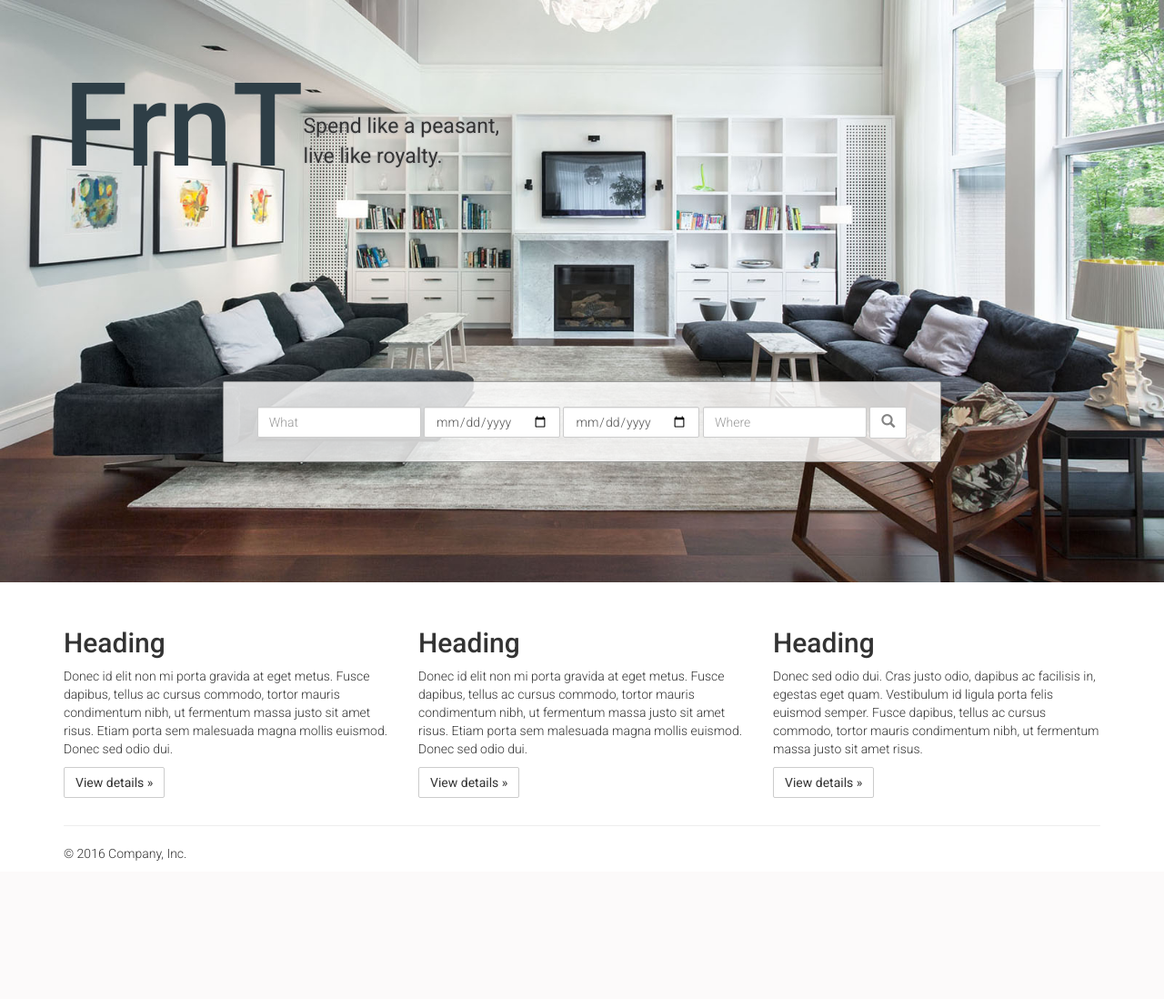
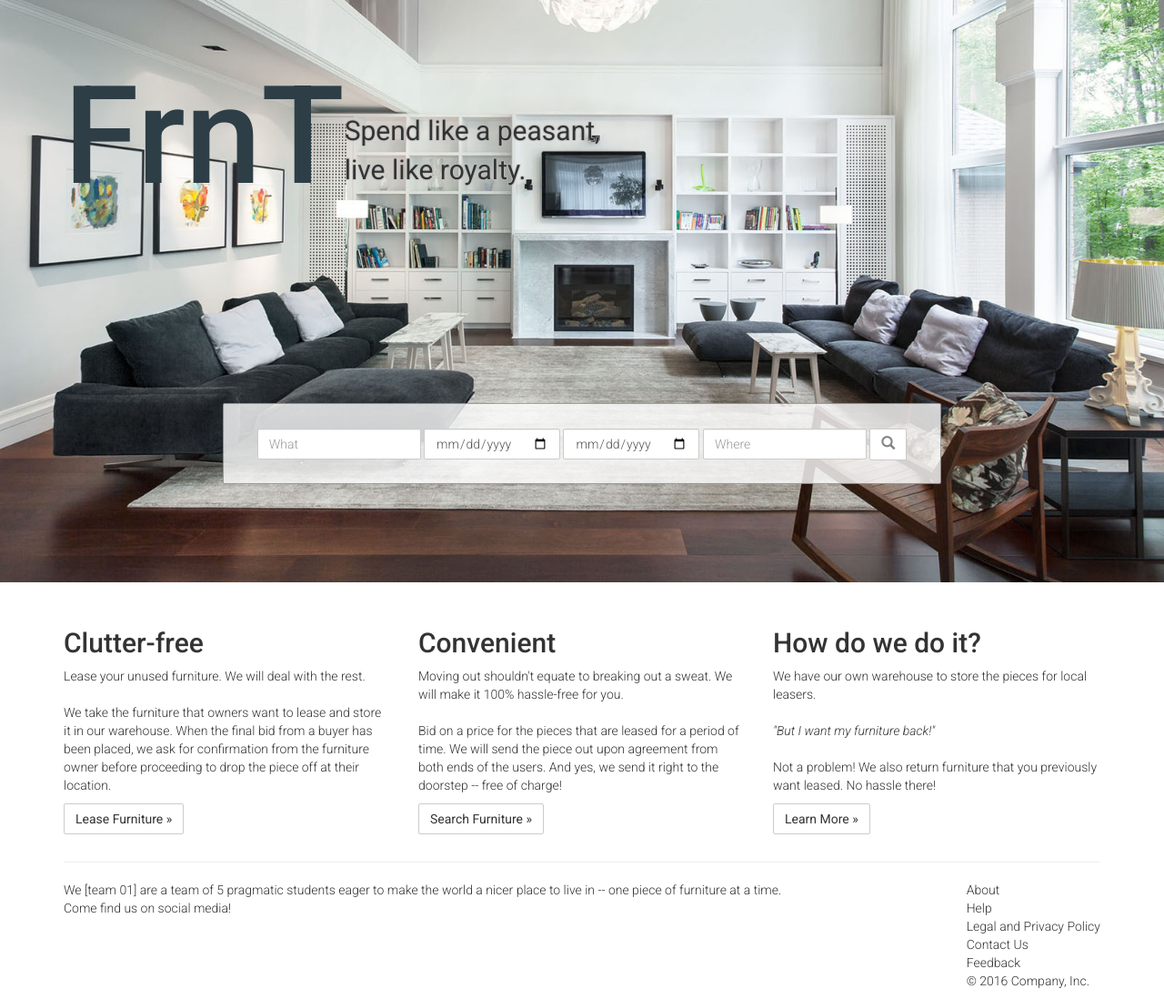
Before and after one commit to xofaye/frnt, a Django app: page / in a window 1280 px wide. Shown: the whole page at 91% size. Before the commit the page ends 958 px from the top, so only its background shows below. Run offline with Django 3.2, Linux system fonts and the light colour scheme; some libraries are stand-ins or nearby versions.

Commit message:
add content and footer to landing page

```diff
--- a/Backend/frnt/main/static/css/landing.css
+++ b/Backend/frnt/main/static/css/landing.css
@@ -7,7 +7,8 @@
 .header-row .header-name {
   position: relative;
   float: left;
-  font-size: 128px;
+  font-size: 150px;
+  /*font-size: 128px;*/
   color: rgb(46, 62, 70);
 }
 
@@ -17,7 +18,8 @@
 
   margin-top: 75px;
   margin-bottom: 10px;
-  font-size: 23px;
+  font-size: 30px;
+  /*font-size: 23px*/
   font-weight: 400;
   /*color: rgb(46, 62, 70);*/
   text-shadow: -1px -1px 0 rgba(190, 190, 190, 0.5), 1px -1px 0 rgba(190, 190, 190, 0.5), -1px 1px 0 rgba(190, 190, 190, 0.5), 1px 1px 0 rgba(190, 190, 190, 0.5);
--- a/Backend/frnt/main/templates/index.html
+++ b/Backend/frnt/main/templates/index.html
@@ -59,27 +59,49 @@
       <!-- Example row of columns -->
       <div class="row">
         <div class="col-md-4">
-          <h2>Heading</h2>
-          <p>Donec id elit non mi porta gravida at eget metus. Fusce dapibus, tellus ac cursus commodo, tortor mauris condimentum nibh, ut fermentum massa justo sit amet risus. Etiam porta sem malesuada magna mollis euismod. Donec sed odio dui. </p>
-          <p><a class="btn btn-default" href="#" role="button">View details &raquo;</a></p>
+          <h2>Clutter-free</h2>
+          <p>Lease your unused furniture. We will deal with the rest. <br> <br> We take the furniture that owners want to lease and store it in our warehouse. When the final bid from a buyer has been placed, we ask for confirmation from the furniture owner before proceeding to drop the piece off at their location. </p>
+          <p><a class="btn btn-default" href="#" role="button">Lease Furniture &raquo;</a></p>
         </div>
         <div class="col-md-4">
-          <h2>Heading</h2>
-          <p>Donec id elit non mi porta gravida at eget metus. Fusce dapibus, tellus ac cursus commodo, tortor mauris condimentum nibh, ut fermentum massa justo sit amet risus. Etiam porta sem malesuada magna mollis euismod. Donec sed odio dui. </p>
-          <p><a class="btn btn-default" href="#" role="button">View details &raquo;</a></p>
+          <h2>Convenient</h2>
+          <p>Moving out shouldn't equate to breaking out a sweat. We will make it 100% hassle-free for you. <br> <br> Bid on a price for the pieces that are leased for a period of time. We will send the piece out upon agreement from both ends of the users. And yes, we send it right to the doorstep -- free of charge! </p>
+          <p><a class="btn btn-default" href="#" role="button">Search Furniture &raquo;</a></p>
        </div>
         <div class="col-md-4">
-          <h2>Heading</h2>
-          <p>Donec sed odio dui. Cras justo odio, dapibus ac facilisis in, egestas eget quam. Vestibulum id ligula porta felis euismod semper. Fusce dapibus, tellus ac cursus commodo, tortor mauris condimentum nibh, ut fermentum massa justo sit amet risus.</p>
-          <p><a class="btn btn-default" href="#" role="button">View details &raquo;</a></p>
+          <h2>How do we do it?</h2>
+          <p>We have our own warehouse to store the pieces for local leasers.  <br> <br>
+          <i>"But I want my furniture back!"</i> <br> <br>
+          Not a problem! We also return furniture that you previously want leased. No hassle there!</p>
+          <p><a class="btn btn-default" href="#" role="button">Learn More &raquo;</a></p>
         </div>
       </div>
 
       <hr>
 
       <footer>
-        <p>&copy; 2016 Company, Inc.</p>
+        <div style="text-align: left; float: left; overflow-wrap: normal;">
+          <div style="display: inline-block;">
+            <p>
+            We [team 01] are a team of 5 pragmatic students eager to make the world a nicer place to live in -- one piece of furniture at a time. <br>
+            Come find us on social media!
+            </p>
+          </div>
+        </div>
+
+        <div style="text-align: right; float: right;">
+          <div style="display: inline-block; text-align: left;">
+            <p>About
+            <br> Help
+            <br> Legal and Privacy Policy
+            <br> Contact Us
+            <br> Feedback
+            <br> &copy; 2016 Company, Inc.
+            </p>
+          </div>
+        </div>
       </footer>
+
     </div> <!-- /container -->
 
     <!-- Latest compiled and minified JavaScript -->
```
Also changed, not shown: other parts of Backend/frnt/main/templates/index.html (+1 -1 lines).
